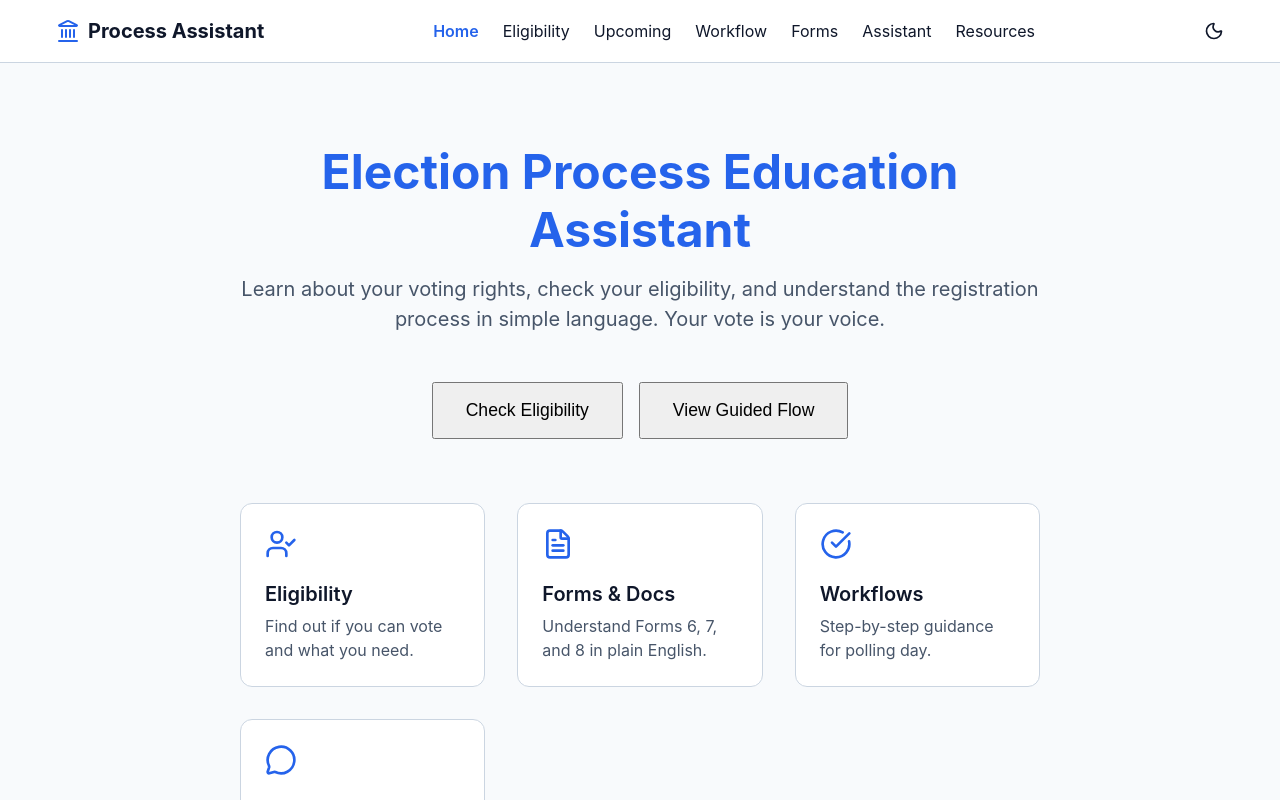
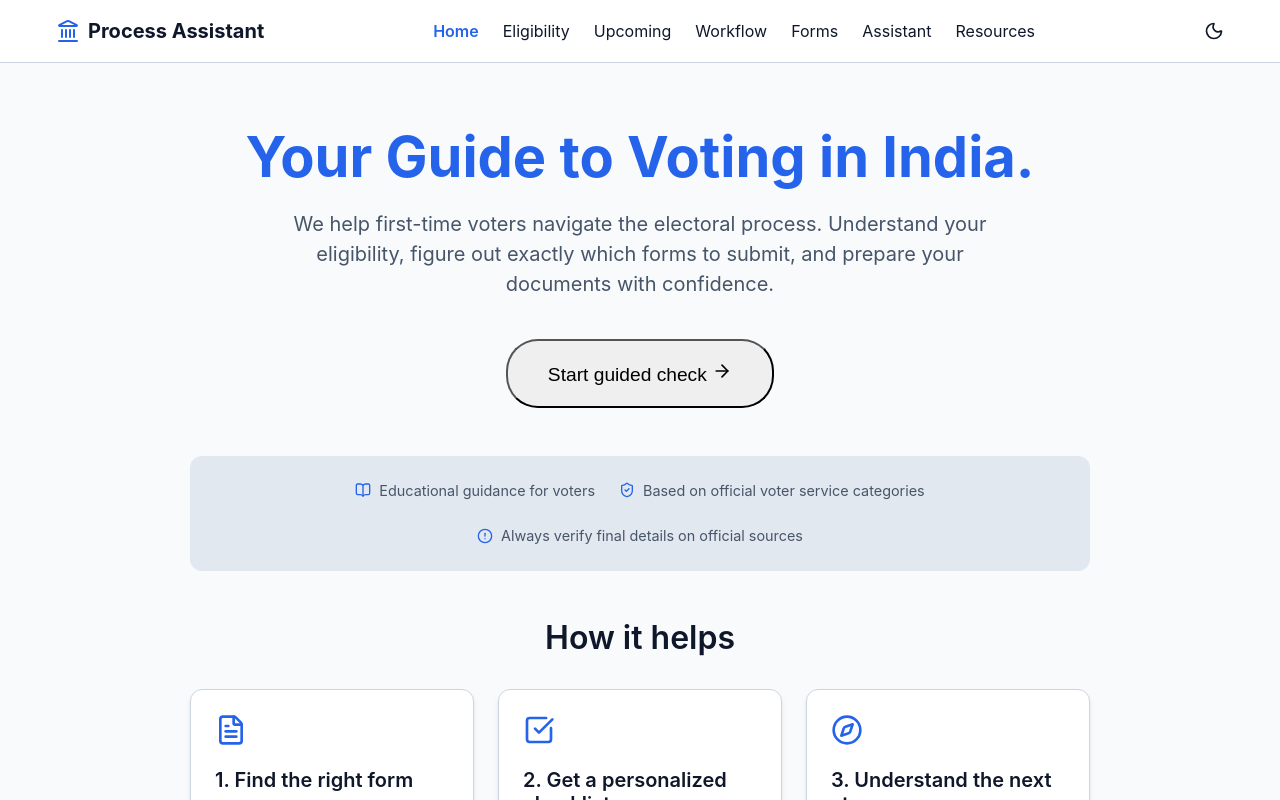
Before and after one commit to Viswanathan49/election-process-education-assistant, a React (Vite) app: page / in a window 1280 px wide. Shown: the top 800 px of the page. Built offline with nearby package versions, Linux system fonts and the light colour scheme.

Commit message:
feat: redesign Home page for better outcomes

```diff
--- a/src/pages/Home.jsx
+++ b/src/pages/Home.jsx
@@ -1,77 +1,93 @@
 import React from 'react';
 import { useNavigate } from 'react-router-dom';
 import Button from '../components/Button';
-import { UserCheck, FileText, CheckCircle, MessageCircle } from 'lucide-react';
+import Card from '../components/Card';
+import { ArrowRight, ShieldCheck, BookOpen, AlertCircle, FileText, CheckSquare, Compass } from 'lucide-react';
 
 const Home = () => {
   const navigate = useNavigate();
 
   return (
-    <div style={{ textAlign: 'center', maxWidth: '800px', margin: '0 auto', paddingTop: '3rem' }}>
-      <h1 style={{ fontSize: '3rem', fontWeight: 'bold', color: 'var(--primary)', marginBottom: '1rem' }}>
-        Election Process Education Assistant
-      </h1>
-      <p style={{ fontSize: '1.25rem', color: 'var(--secondary-text)', marginBottom: '3rem' }}>
-        Learn about your voting rights, check your eligibility, and understand the registration process in simple language. Your vote is your voice.
-      </p>
+    <div style={{ maxWidth: '900px', margin: '0 auto', paddingTop: '2rem' }}>
 
-      <div style={{ display: 'flex', gap: '1rem', justifyContent: 'center', flexWrap: 'wrap', marginBottom: '4rem' }}>
-        <Button onClick={() => navigate('/eligibility')} style={{ padding: '1rem 2rem', fontSize: '1.1rem' }}>
-          Check Eligibility
-        </Button>
-        <Button variant="outline" onClick={() => navigate('/workflow')} style={{ padding: '1rem 2rem', fontSize: '1.1rem' }}>
-          View Guided Flow
-        </Button>
+      {/* Hero Section */}
+      <div style={{ textAlign: 'center', marginBottom: '3rem' }}>
+        <h1 style={{ fontSize: '3.5rem', fontWeight: 'bold', color: 'var(--primary)', marginBottom: '1.25rem', lineHeight: '1.1' }}>
+          Your Guide to Voting in India.
+        </h1>
+        <p style={{ fontSize: '1.25rem', color: 'var(--secondary-text)', marginBottom: '2.5rem', maxWidth: '700px', margin: '0 auto 2.5rem auto' }}>
+          We help first-time voters navigate the electoral process. Understand your eligibility, figure out exactly which forms to submit, and prepare your documents with confidence.
+        </p>
+
+        <div style={{ display: 'flex', justifyContent: 'center', marginBottom: '3rem' }}>
+          <Button onClick={() => navigate('/eligibility')} style={{ padding: '1.25rem 2.5rem', fontSize: '1.2rem', borderRadius: '2rem' }}>
+            Start guided check <ArrowRight size={20} />
+          </Button>
+        </div>
+
+        {/* Trust Strip */}
+        <div style={{
+          display: 'flex',
+          flexWrap: 'wrap',
+          justifyContent: 'center',
+          gap: '1.5rem',
+          padding: '1.5rem',
+          backgroundColor: 'var(--secondary)',
+          borderRadius: '0.75rem',
+          fontSize: '0.9rem',
+          color: 'var(--secondary-text)'
+        }}>
+          <div style={{ display: 'flex', alignItems: 'center', gap: '0.5rem' }}>
+            <BookOpen size={16} color="var(--primary)" />
+            <span>Educational guidance for voters</span>
+          </div>
+          <div style={{ display: 'flex', alignItems: 'center', gap: '0.5rem' }}>
+            <ShieldCheck size={16} color="var(--primary)" />
+            <span>Based on official voter service categories</span>
+          </div>
+          <div style={{ display: 'flex', alignItems: 'center', gap: '0.5rem' }}>
+            <AlertCircle size={16} color="var(--primary)" />
+            <span>Always verify final details on official sources</span>
+          </div>
+        </div>
       </div>
 
-      <div style={{ display: 'grid', gridTemplateColumns: 'repeat(auto-fit, minmax(200px, 1fr))', gap: '2rem', textAlign: 'left' }}>
-        <FeatureCard
-          icon={<UserCheck size={32} color="var(--primary)" />}
-          title="Eligibility"
-          desc="Find out if you can vote and what you need."
-          onClick={() => navigate('/eligibility')}
-        />
-        <FeatureCard
-          icon={<FileText size={32} color="var(--primary)" />}
-          title="Forms & Docs"
-          desc="Understand Forms 6, 7, and 8 in plain English."
-          onClick={() => navigate('/forms')}
-        />
-        <FeatureCard
-          icon={<CheckCircle size={32} color="var(--primary)" />}
-          title="Workflows"
-          desc="Step-by-step guidance for polling day."
-          onClick={() => navigate('/workflow')}
-        />
-        <FeatureCard
-          icon={<MessageCircle size={32} color="var(--primary)" />}
-          title="Ask Assistant"
-          desc="Get simplified answers to common questions."
-          onClick={() => navigate('/assistant')}
-        />
+      {/* How it helps section */}
+      <h2 style={{ textAlign: 'center', marginBottom: '2rem', fontSize: '2rem' }}>How it helps</h2>
+      <div style={{ display: 'grid', gridTemplateColumns: 'repeat(auto-fit, minmax(250px, 1fr))', gap: '1.5rem', marginBottom: '4rem' }}>
+        <Card hoverable>
+          <div style={{ display: 'flex', flexDirection: 'column', height: '100%' }} onClick={() => navigate('/forms')}>
+            <div style={{ marginBottom: '1rem' }}><FileText size={32} color="var(--primary)" /></div>
+            <h3 style={{ fontSize: '1.25rem', marginBottom: '0.5rem' }}>1. Find the right form</h3>
+            <p style={{ color: 'var(--secondary-text)', flex: 1, margin: 0 }}>
+              Stop guessing between Forms 6, 7, and 8. Tell us your situation and we'll point you to the correct application.
+            </p>
+          </div>
+        </Card>
+
+        <Card hoverable>
+          <div style={{ display: 'flex', flexDirection: 'column', height: '100%' }} onClick={() => navigate('/forms')}>
+            <div style={{ marginBottom: '1rem' }}><CheckSquare size={32} color="var(--primary)" /></div>
+            <h3 style={{ fontSize: '1.25rem', marginBottom: '0.5rem' }}>2. Get a personalized checklist</h3>
+            <p style={{ color: 'var(--secondary-text)', flex: 1, margin: 0 }}>
+              Know exactly which age, address, and identity proofs are valid before you start filling out your application.
+            </p>
+          </div>
+        </Card>
+
+        <Card hoverable>
+          <div style={{ display: 'flex', flexDirection: 'column', height: '100%' }} onClick={() => navigate('/workflow')}>
+            <div style={{ marginBottom: '1rem' }}><Compass size={32} color="var(--primary)" /></div>
+            <h3 style={{ fontSize: '1.25rem', marginBottom: '0.5rem' }}>3. Understand the next step</h3>
+            <p style={{ color: 'var(--secondary-text)', flex: 1, margin: 0 }}>
+              From BLO verification to finding your name on the electoral roll on polling day, follow our clear workflows.
+            </p>
+          </div>
+        </Card>
       </div>
+
     </div>
   );
 };
 
-const FeatureCard = ({ icon, title, desc, onClick }) => (
-  <div
-    onClick={onClick}
-    style={{
-      padding: '1.5rem',
-      backgroundColor: 'var(--card-bg)',
-      borderRadius: '0.75rem',
-      border: '1px solid var(--border-color)',
-      cursor: 'pointer',
-      transition: 'transform 0.2s',
-    }}
-    onMouseEnter={(e) => e.currentTarget.style.transform = 'translateY(-4px)'}
-    onMouseLeave={(e) => e.currentTarget.style.transform = 'translateY(0)'}
-  >
-    <div style={{ marginBottom: '1rem' }}>{icon}</div>
-    <h3 style={{ fontSize: '1.25rem', marginBottom: '0.5rem' }}>{title}</h3>
-    <p style={{ color: 'var(--secondary-text)', margin: 0 }}>{desc}</p>
-  </div>
-);
-
 export default Home;
```
